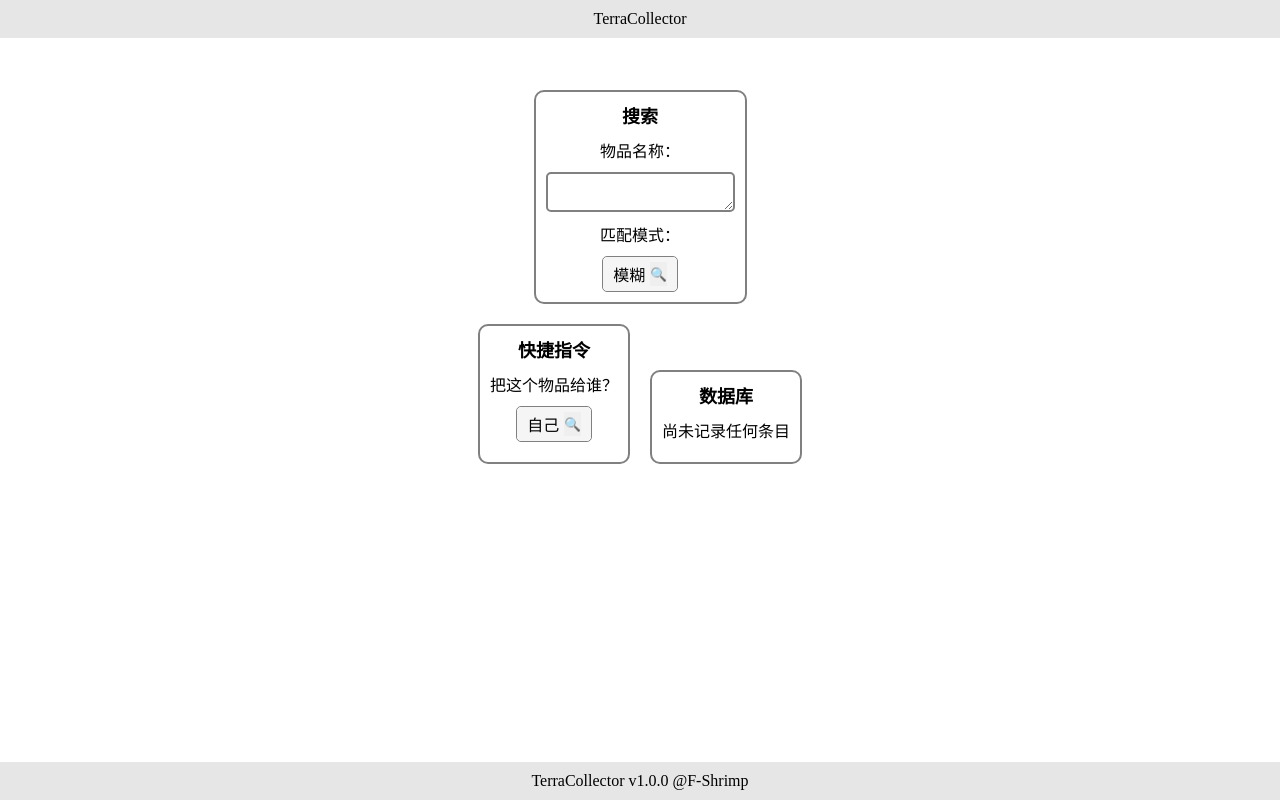
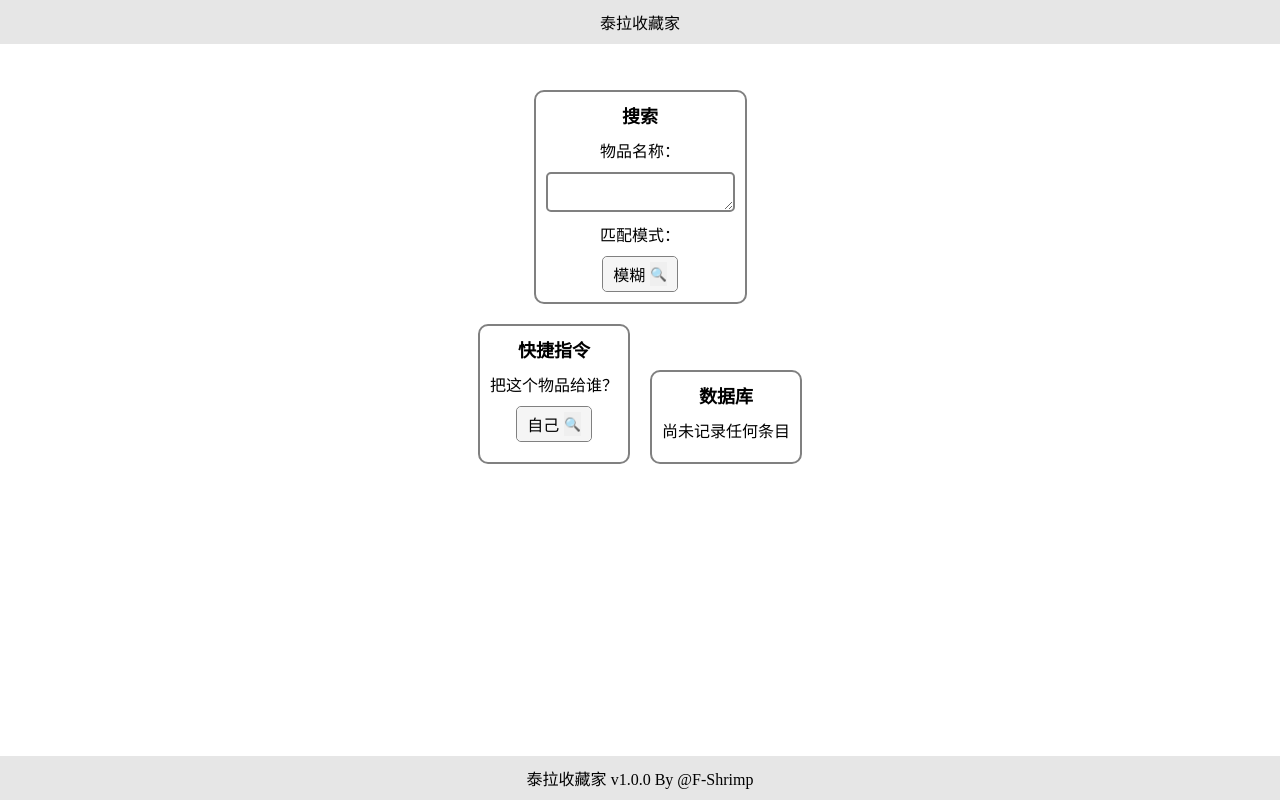
Before and after one commit to Rundll86/TerraCollector, a Vue app: page / in a window 1280 px wide. Built offline with nearby package versions, Linux system fonts and the light colour scheme.

Commit message:
docs: 将应用名称和页脚文本翻译为中文
将应用名称"TerraCollector"翻译为中文"泰拉收藏家"，并调整页脚文本格式

```diff
--- a/public/index.html
+++ b/public/index.html
@@ -4,7 +4,7 @@
 <head>
     <meta charset="UTF-8">
     <meta name="viewport" content="width=device-width, initial-scale=1.0">
-    <title>TerraCollector</title>
+    <title>泰拉收藏家</title>
     <link rel="shortcut icon" href="./favicon.ico" type="image/x-icon">
 </head>
 
--- a/src/components/FootBar.vue
+++ b/src/components/FootBar.vue
@@ -1,8 +1,8 @@
 <template>
     <div class="footbar">
-        <OutLink href="https://github.com/Rundll86/TerraCollector">TerraCollector</OutLink>
+        <OutLink href="https://github.com/Rundll86/TerraCollector">泰拉收藏家</OutLink>
         v{{ packager.version }}
-        <OutLink href="https://rundll86.github.io">@F-Shrimp</OutLink>
+        By <OutLink href="https://rundll86.github.io">@F-Shrimp</OutLink>
     </div>
 </template>
 <script setup lang="ts">
--- a/src/components/NavLine.vue
+++ b/src/components/NavLine.vue
@@ -1,6 +1,6 @@
 <template>
     <div class="navbar">
-        TerraCollector
+        泰拉收藏家
     </div>
 </template>
 <style scoped>
```
